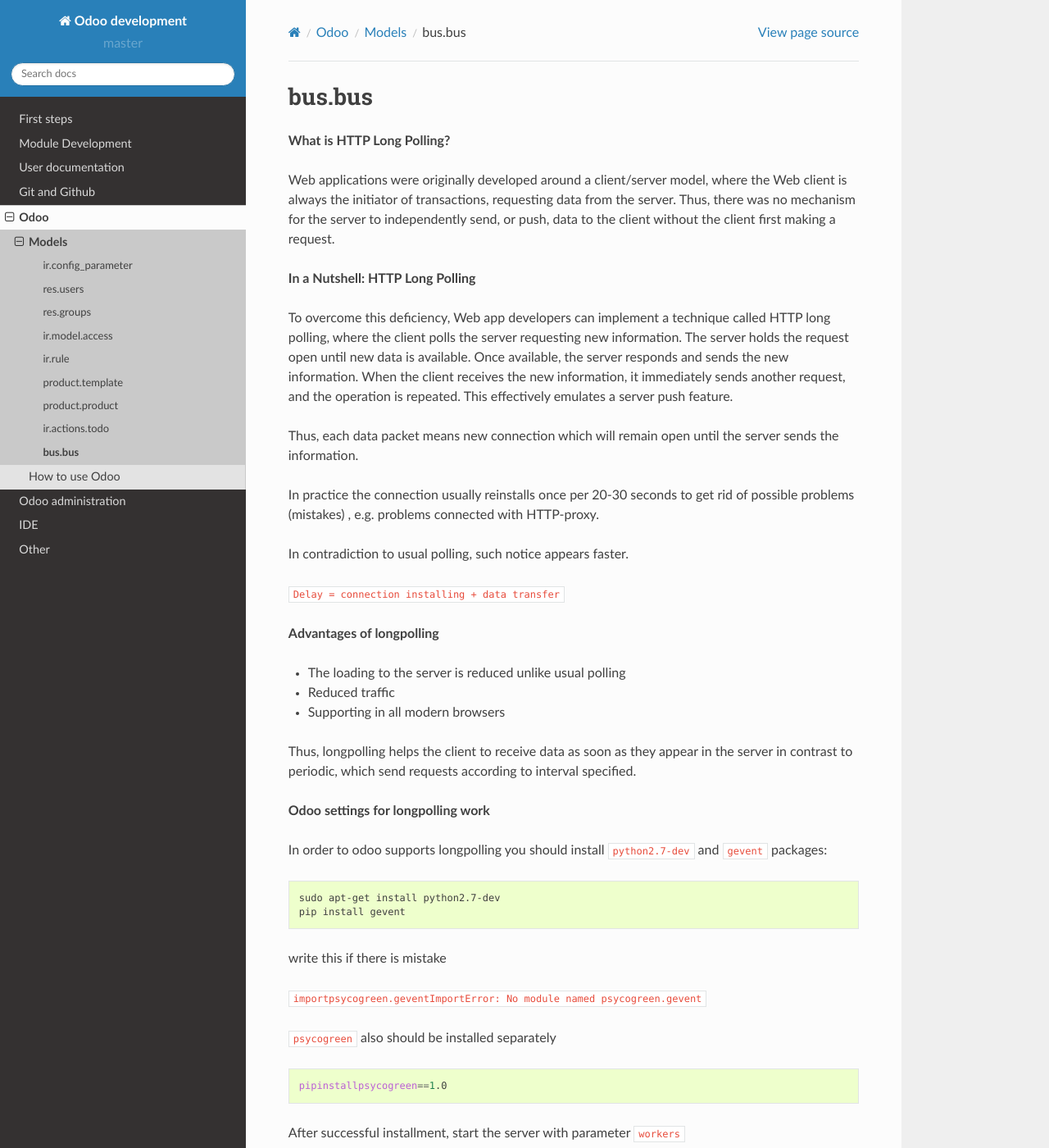
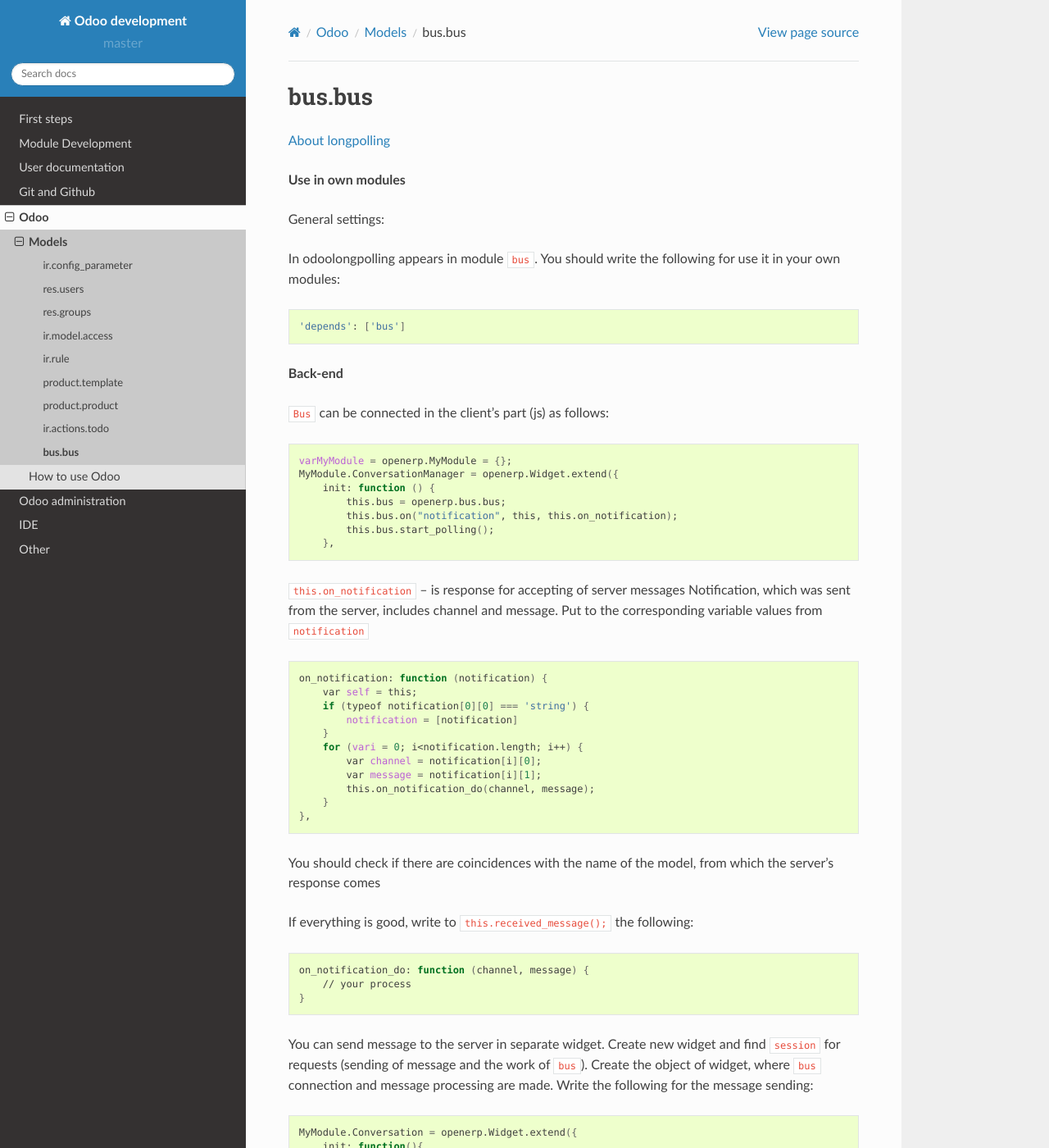
Before and after one commit to itpp-labs/odoo-development, a Sphinx documentation site: the page built from docs/odoo/models/bus.bus.rst, in a window 1280 px wide and 1400 px high. Shown: the whole window at 82% size. Built offline with Sphinx 7.4.7 and the Read the Docs theme 2.0.0, drawn with Linux system fonts in a browser that asks for light colours; pages that are not in the unit, such as notebooks, are missing from menus; some of the changed text lies outside the part shown.

Commit message:
[ADD] added link

```diff
--- a/docs/admin/index.rst
+++ b/docs/admin/index.rst
@@ -10,5 +10,6 @@
 
    install
    longpolling
+   about_longpolling
    workers
    addons_path
--- a/docs/admin/longpolling.rst
+++ b/docs/admin/longpolling.rst
@@ -26,3 +26,6 @@
     cd /usr/bin/
     wget https://raw.githubusercontent.com/odoo/odoo/9.0/openerp-gevent
     chmod +x openerp-gevent
+
+
+`Read more about longpolling <https://odoo-development.readthedocs.io/en/latest/admin/about_longpolling.html>`_
--- a/docs/odoo/models/bus.bus.rst
+++ b/docs/odoo/models/bus.bus.rst
@@ -1,72 +1,8 @@
 bus.bus
 =======
 
-**What is HTTP Long Polling?**
 
-
-Web applications were originally developed around a client/server model, where the Web client is always the initiator of transactions, requesting data from the server. Thus, there was no mechanism for the server to independently send, or push, data to the client without the client first making a request.
-
-**In a Nutshell: HTTP Long Polling**
-
-
-To overcome this deficiency, Web app developers can implement a technique called HTTP long polling, where the client polls the server requesting new information.  The server holds the request open until new data is available. Once available, the server responds and sends the new information. When the client receives the new information, it immediately sends another request, and the operation is repeated. This effectively emulates a server push feature.
-
-Thus, each data packet means new connection which will remain open until the server sends the information.
-
-In practice the connection usually reinstalls once per 20-30 seconds to get rid of possible problems (mistakes) , e.g. problems connected with HTTP-proxy.
-
-In contradiction to usual polling, such notice appears faster.
-
-``Delay = connection installing + data transfer``
-
-**Advantages of longpolling**
-
-
-+ The loading to the server is reduced unlike usual polling
-+ Reduced traffic
-+ Supporting in all modern browsers
-
-Thus, longpolling helps the client to receive data as soon as they appear in the server in contrast to periodic, which send requests according to interval specified.
-
-**Odoo settings for longpolling work**
-
-
-In order to odoo supports longpolling you should install ``python2.7-dev`` and ``gevent`` packages:
-
-.. code-block:: shell
-
-    sudo apt-get install python2.7-dev
-    pip install gevent
-
-write this if there is mistake
-
-``importpsycogreen.geventImportError: No module named psycogreen.gevent``
-
-``psycogreen`` also should be installed separately
-
-.. code-block:: shell
-
-    pipinstallpsycogreen==1.0
-
-After successful installment, start the server with parameter ``workers``
-
-.. code-block:: shell
-
-    --workers <count>
-
-if count is not 0 (the default), enables multiprocessing and sets up the specified number of HTTP workers (sub-processes processing HTTP and RPC requests).
-
-``Note:`` multiprocessing mode is only available on Unix-based systems
-
-``For example:``
-
-.. code-block:: shell
-
-    ./odoo.py -c /way/.openerp_serverrc --workers=2
-
-Where ``openerp_serverrc`` is your configuration file and ``way`` is the location of this file
-
-`More <https://odoo-development.readthedocs.io/en/latest/admin/longpolling.html>`_
+`About longpolling <https://odoo-development.readthedocs.io/en/latest/admin/longpolling.html>`_
 
 **Use in own modules**
 
```
Also changed, not shown: other parts of docs/odoo/models/bus.bus.rst (+1 -1 lines), docs/admin/about_longpolling.rst (added, +29 -0 lines).
